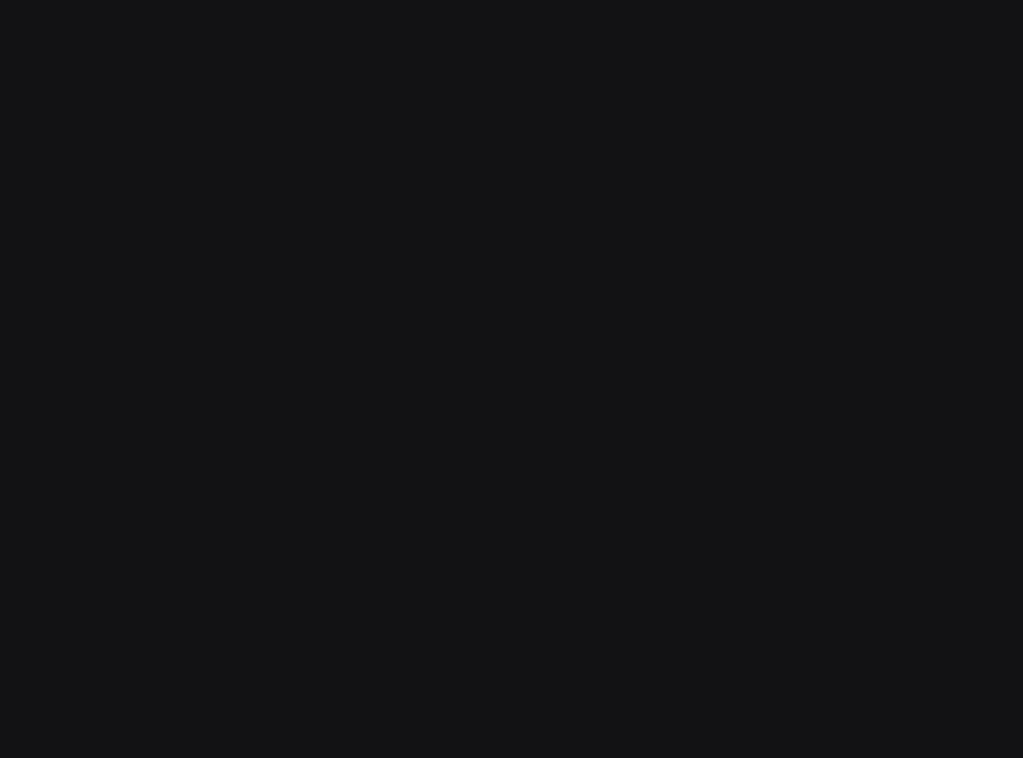
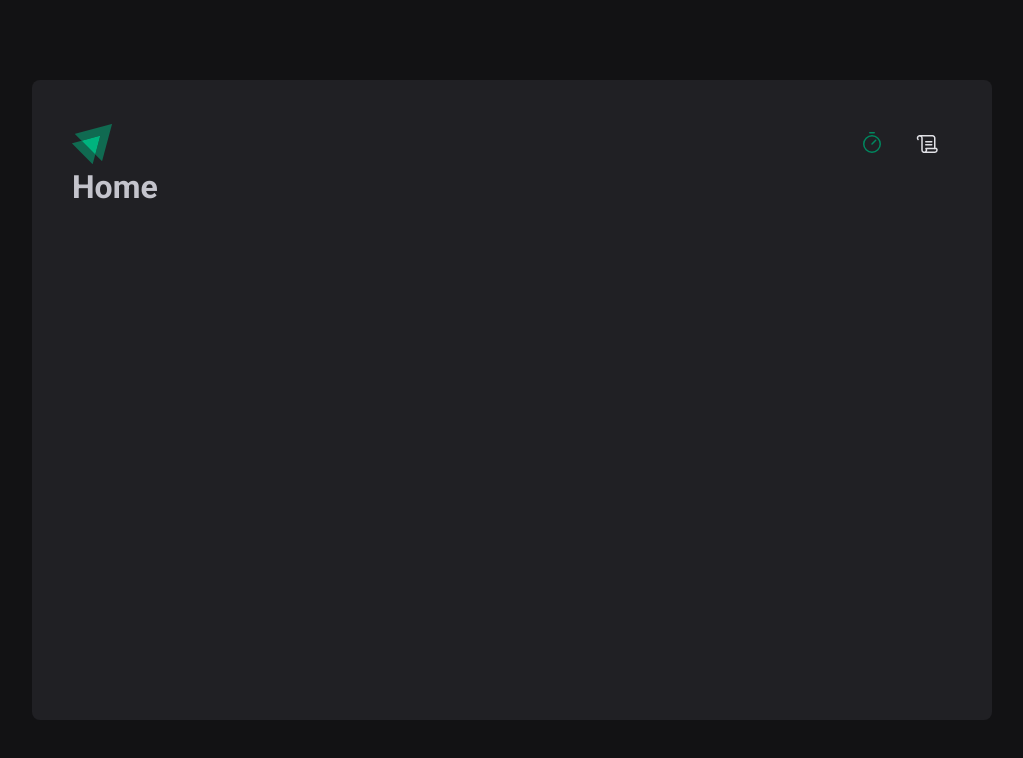
Before and after one commit to vinnycosta9898/ignite-timer, a React (Vite) app: page / in a window 1280 px wide. Shown: the top 758 px of the page, without its empty margins (128-1151 px from the left). Built offline with nearby package versions, Linux system fonts and the light colour scheme.

Commit message:
Criando o componente de Rotas as pages Home e History o Componente Layout e Header

```diff
--- a/package.json
+++ b/package.json
@@ -9,13 +9,16 @@
     "preview": "vite preview"
   },
   "dependencies": {
+    "phosphor-react": "^1.4.1",
     "react": "^18.2.0",
     "react-dom": "^18.2.0",
+    "react-router-dom": "^6.10.0",
     "styled-components": "^5.3.9"
   },
   "devDependencies": {
     "@types/react": "^18.0.28",
     "@types/react-dom": "^18.0.11",
+    "@types/react-router-dom": "^5.3.3",
     "@types/styled-components": "^5.1.26",
     "@vitejs/plugin-react": "^3.1.0",
     "typescript": "^4.9.3",
--- a/src/App.tsx
+++ b/src/App.tsx
@@ -2,9 +2,15 @@
 import { defaultTheme } from './styles/theme/defaultTheme';
 import { GlobalStyle } from './styles/GlobalStyle';
 
+import { BrowserRouter } from 'react-router-dom';
+import { Router } from './routes/Router';
+
 function App() {
   return (
     <ThemeProvider theme={defaultTheme}>
+      <BrowserRouter>
+        <Router/>
+      </BrowserRouter>
       <GlobalStyle/>
     </ThemeProvider>
   )
--- /dev/null
+++ b/src/components/Header/index.tsx
@@ -0,0 +1,20 @@
+import { HeaderContainer } from "./styles";
+import logoIgnite from '../../assets/logo.svg';
+import { Timer, Scroll } from 'phosphor-react';
+import { NavLink } from "react-router-dom";
+
+export function Header(){
+    return(
+        <HeaderContainer>
+            <img src={logoIgnite} alt="" />
+            <nav>
+                <NavLink to="/" title="Timer">
+                    <Timer size={24}/>
+                </NavLink>
+                <NavLink to="/history" title="Histórico">
+                    <Scroll size={24}/>
+                </NavLink>
+            </nav>
+        </HeaderContainer>
+    )
+}
--- /dev/null
+++ b/src/components/Header/styles.ts
@@ -0,0 +1,34 @@
+import styled from "styled-components"
+
+export const HeaderContainer = styled.header`
+    display: flex;
+    align-items: center;
+    justify-content: space-between;
+
+    nav{
+        display: flex;
+        gap: 0.5rem;
+
+        a{
+            width: 3rem;
+            height: 3rem;
+
+            display: flex;
+            justify-content: center;
+            align-items: center;
+
+            border-top: 3px solid transparent;
+            border-bottom: 3px solid transparent;
+            color: ${props => props.theme["gray-100"]};
+
+            &:hover{
+                border-bottom: 3px solid ${props => props.theme["green-500"]}
+            }
+
+            &.active{
+                color: ${props => props.theme["green-500"]};
+            }
+
+        }
+    }
+`
--- /dev/null
+++ b/src/layouts/DefaultLayout/index.tsx
@@ -0,0 +1,13 @@
+import { Header } from "../../components/Header";
+import { Outlet } from "react-router-dom";
+
+import { LayoutContainer } from "./styles";
+
+export function DefaultLayout(){
+    return(
+        <LayoutContainer>
+            <Header/>
+            <Outlet/>
+        </LayoutContainer>
+    )
+}
--- /dev/null
+++ b/src/layouts/DefaultLayout/styles.ts
@@ -0,0 +1,14 @@
+import styled from "styled-components";
+
+export const LayoutContainer = styled.div`
+    max-width: 74rem;
+    height: calc(100vh - 10rem);
+    margin: 5rem auto;
+    padding: 2.5rem;
+
+    background: ${props => props.theme["gray-800"]};
+    border-radius: 8px;
+
+    display: flex;
+    flex-direction: column;
+`
--- /dev/null
+++ b/src/pages/History/index.tsx
@@ -0,0 +1,5 @@
+export function History(){
+    return(
+        <h1>History</h1>
+    )
+}
--- /dev/null
+++ b/src/pages/Home/index.tsx
@@ -0,0 +1,5 @@
+export function Home(){
+    return(
+        <h1>Home</h1>
+    )
+}
--- /dev/null
+++ b/src/routes/Router.tsx
@@ -0,0 +1,15 @@
+import { Routes, Route } from 'react-router-dom';
+import { Home } from '../pages/Home';
+import { History } from '../pages/History';
+import { DefaultLayout } from '../layouts/DefaultLayout';
+
+export function Router(){
+    return(
+        <Routes>
+            <Route path="/" element={<DefaultLayout/>}>
+                <Route path="/" element={<Home/>}/>
+                <Route path="/history" element={<History/>}/>
+            </Route>
+        </Routes>
+    )
+}
--- a/src/styles/GlobalStyle.ts
+++ b/src/styles/GlobalStyle.ts
@@ -9,12 +9,13 @@
 
     :focus{
         outline: 0;
-        box-shadow: 0 0 0 2px ${props => props.theme["green-500"]}
+        box-shadow: 0 0 0 2px ${props => props.theme["green-500"]};
     }
 
     body{
         background: ${props => props.theme["gray-900"]};
         color: ${props => props.theme["gray-300"]};
+        margin: 0 10rem;
     }
 
     body, button, input, textarea {
```
Also changed, not shown: src/assets/logo.svg (added), 1 other file (tests, documents, lock files or other folders).
